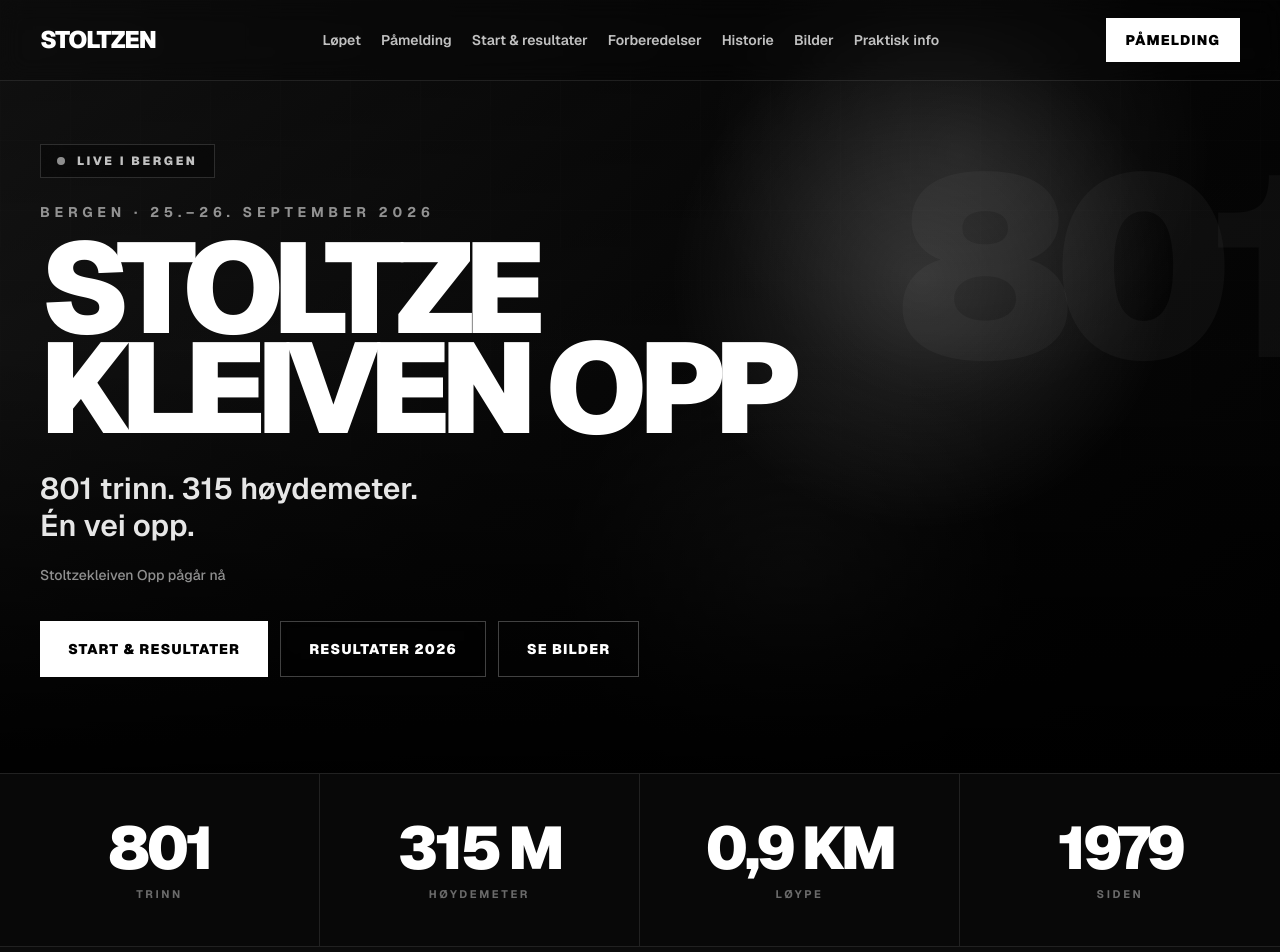
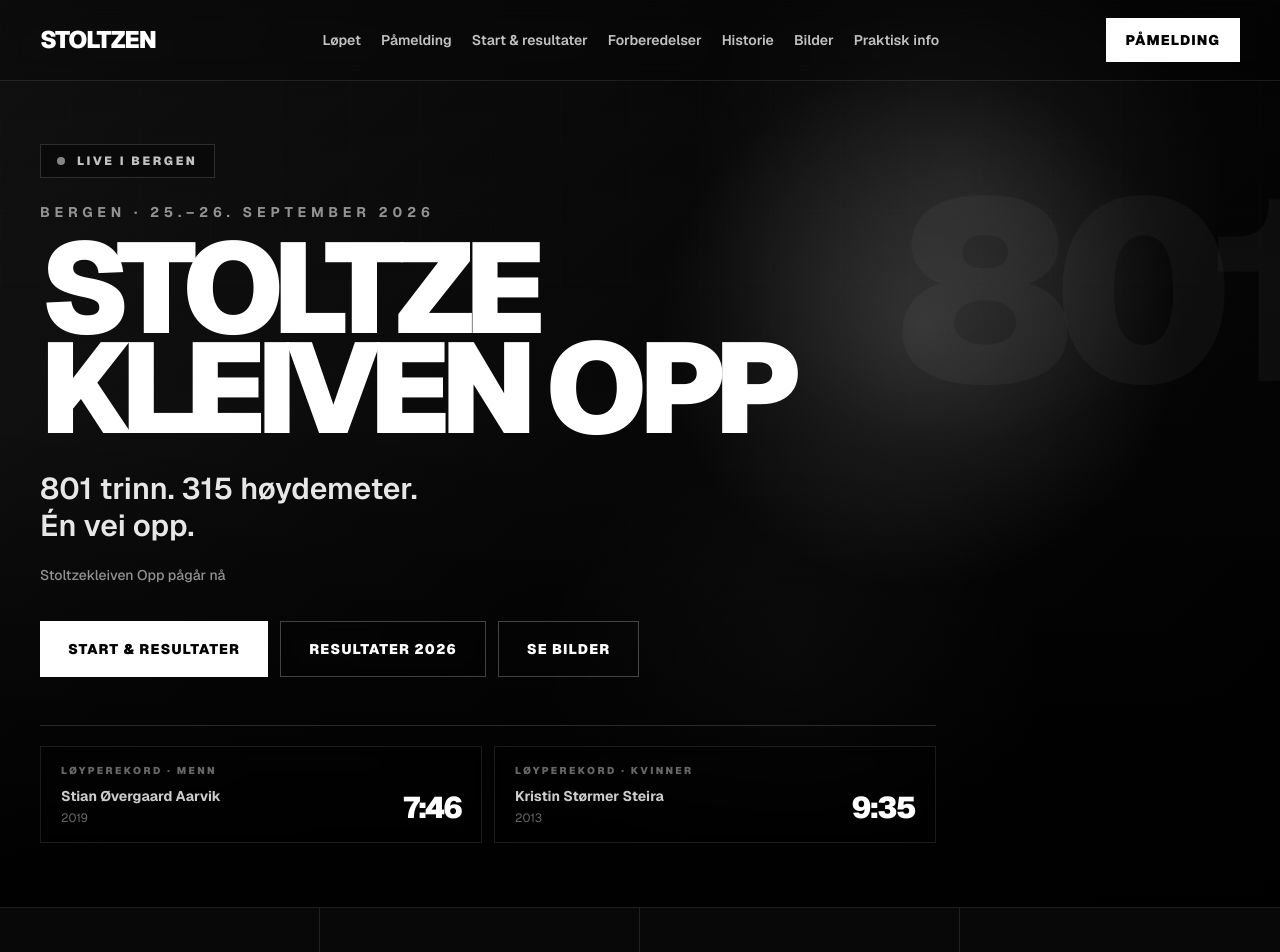
Before and after one commit to PMariusf/stoltzen, a Next.js app: page / in a window 1280 px wide. Shown: the top 952 px of the page. Built offline with nearby package versions, Linux system fonts and the light colour scheme.

Commit message:
Show course records in hero

```diff
--- a/src/components/home/Hero.tsx
+++ b/src/components/home/Hero.tsx
@@ -14,7 +14,8 @@
         801
       </div>
 
-      <div className="relative mx-auto flex min-h-[92svh] max-w-[1500px] items-end px-6 pb-16 pt-36 sm:px-8 md:pb-24 lg:px-10">
+      <div className="relative mx-auto flex min-h-[92svh] max-w-[1500px] items-end px-6 pb-12 pt-36 sm:px-8 md:pb-16 lg:px-10">
+        <div className="w-full">
           <div className="max-w-5xl">
             <div className="mb-6 inline-flex items-center gap-3 border border-white/15 bg-black/30 px-4 py-2 backdrop-blur-md">
               <span className={`h-2 w-2 rounded-full ${phase === "live" ? "animate-pulse bg-white" : "bg-white/45"}`} />
@@ -62,6 +63,35 @@
               </Link>
             </div>
           </div>
+
+          <div className="mt-10 grid max-w-4xl gap-3 border-t border-white/15 pt-5 sm:grid-cols-2 lg:mt-12">
+            <div className="border border-white/10 bg-black/20 px-5 py-4 backdrop-blur-sm">
+              <p className="text-[10px] font-black uppercase tracking-[0.24em] text-white/40">
+                Løyperekord · menn
+              </p>
+              <div className="mt-2 flex items-end justify-between gap-4">
+                <div>
+                  <p className="text-sm font-bold text-white/80">{event.records.men.name}</p>
+                  <p className="mt-1 text-xs text-white/40">{event.records.men.year}</p>
+                </div>
+                <p className="text-3xl font-black tracking-[-0.06em]">{event.records.men.time}</p>
+              </div>
+            </div>
+
+            <div className="border border-white/10 bg-black/20 px-5 py-4 backdrop-blur-sm">
+              <p className="text-[10px] font-black uppercase tracking-[0.24em] text-white/40">
+                Løyperekord · kvinner
+              </p>
+              <div className="mt-2 flex items-end justify-between gap-4">
+                <div>
+                  <p className="text-sm font-bold text-white/80">{event.records.women.name}</p>
+                  <p className="mt-1 text-xs text-white/40">{event.records.women.year}</p>
+                </div>
+                <p className="text-3xl font-black tracking-[-0.06em]">{event.records.women.time}</p>
+              </div>
+            </div>
+          </div>
+        </div>
       </div>
     </section>
   );
```
Lines whose indentation alone changed are shown as unchanged.
